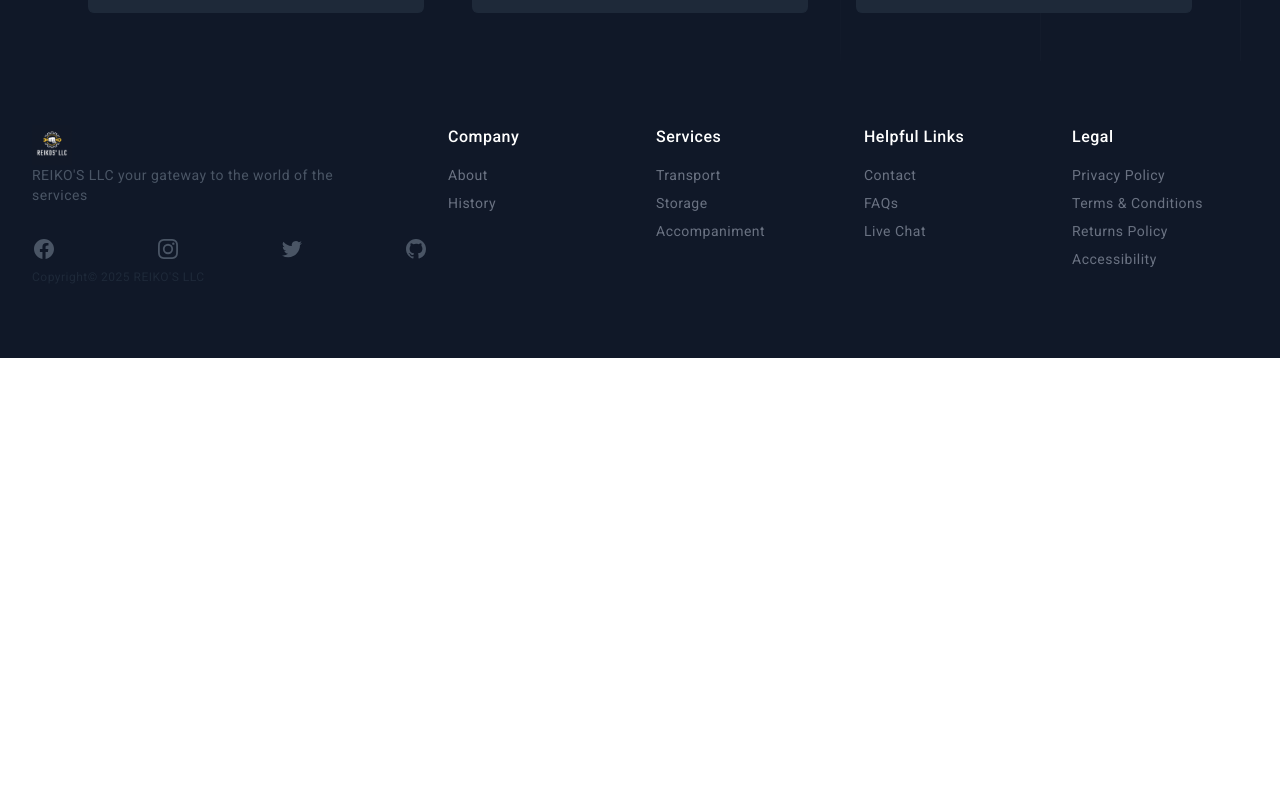
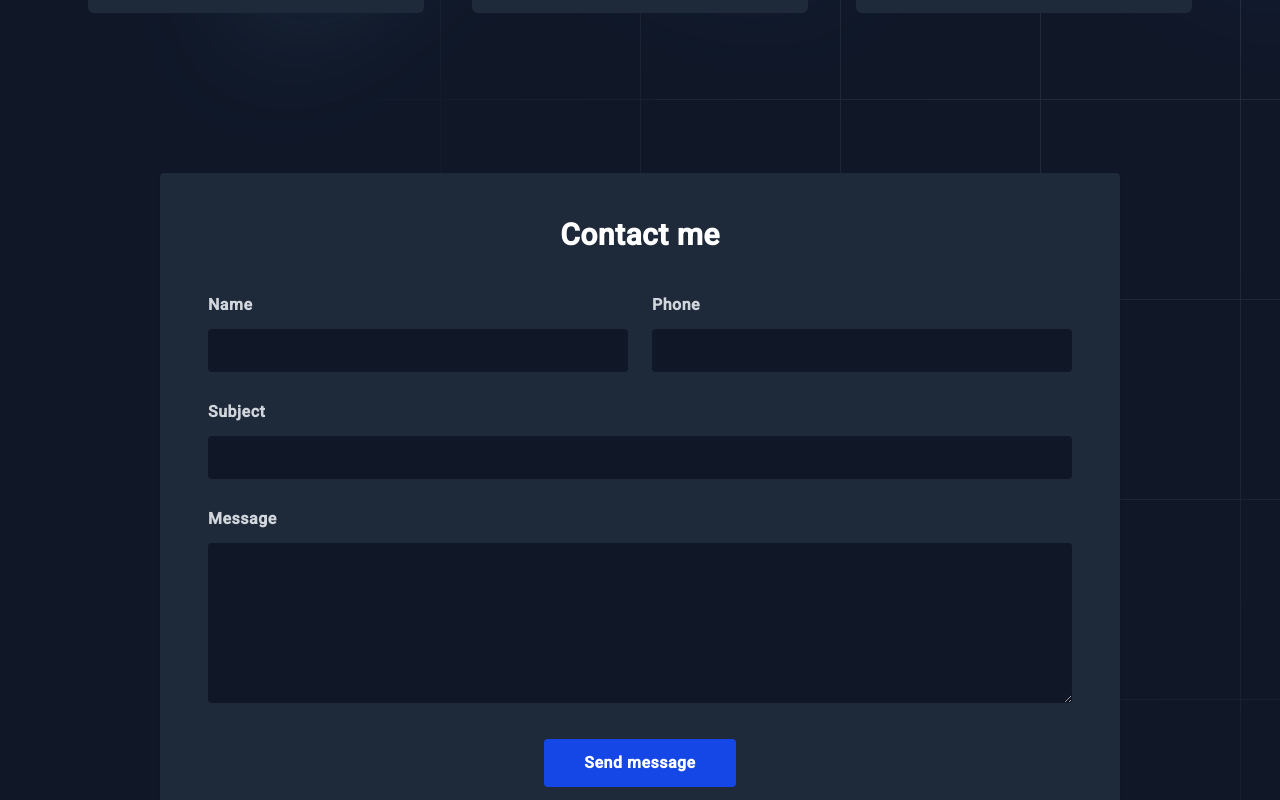
Before and after one commit to yclicourt/reiko-llc-frontend, an Angular app: page / in a window 1280 px wide. Shown: the part 1500-2300 px from the top of the page. Before the commit the page ends 1858 px from the top, so only its background shows below. Built offline with nearby package versions, Linux system fonts and the light colour scheme.

Commit message:
add: Add contact components to home page

```diff
--- /dev/null
+++ b/src/app/components/contact/contact.component.html
@@ -0,0 +1,88 @@
+<!-- component -->
+<div class="w-full h-screen mt-100" id="contact">
+  <svg
+    class="absolute inset-0 -z-10 h-full w-full stroke-white/10 [mask-image:radial-gradient(100%_100%_at_top_right,white,transparent)]"
+    aria-hidden="true"
+  >
+    <defs>
+      <pattern
+        id="983e3e4c-de6d-4c3f-8d64-b9761d1534cc"
+        width="200"
+        height="200"
+        x="50%"
+        y="-1"
+        patternUnits="userSpaceOnUse"
+      >
+        <path d="M.5 200V.5H200" fill="none" />
+      </pattern>
+    </defs>
+    <svg x="50%" y="-1" class="overflow-visible fill-gray-800/20">
+      <path
+        d="M-200 0h201v201h-201Z M600 0h201v201h-201Z M-400 600h201v201h-201Z M200 800h201v201h-201Z"
+        stroke-width="0"
+      />
+    </svg>
+    <rect
+      width="100%"
+      height="100%"
+      stroke-width="0"
+      fill="url(#983e3e4c-de6d-4c3f-8d64-b9761d1534cc)"
+    />
+  </svg>
+  <div class="max-w-5xl mx-auto px-6 sm:px-6 lg:px-8 mb-12">
+    <div class="bg-gray-800 w-full shadow rounded p-8 sm:p-12 -mt-72">
+      <p class="text-3xl font-bold leading-7 text-center text-white">
+        Contact me
+      </p>
+      <form action="" method="post">
+        <div class="md:flex items-center mt-12">
+          <div class="w-full md:w-1/2 flex flex-col">
+            <label class="font-semibold leading-none text-gray-300">Name</label>
+            <input
+              type="text"
+              class="leading-none text-gray-50 p-3 focus:outline-none focus:border-blue-700 mt-4 border-0 bg-gray-900 rounded"
+            />
+          </div>
+          <div class="w-full md:w-1/2 flex flex-col md:ml-6 md:mt-0 mt-4">
+            <label class="font-semibold leading-none text-gray-300"
+              >Phone</label
+            >
+            <input
+              type="email"
+              class="leading-none text-gray-50 p-3 focus:outline-none focus:border-blue-700 mt-4 border-0 bg-gray-900 rounded"
+            />
+          </div>
+        </div>
+        <div class="md:flex items-center mt-8">
+          <div class="w-full flex flex-col">
+            <label class="font-semibold leading-none text-gray-300"
+              >Subject</label
+            >
+            <input
+              type="text"
+              class="leading-none text-gray-50 p-3 focus:outline-none focus:border-blue-700 mt-4 border-0 bg-gray-900 rounded"
+            />
+          </div>
+        </div>
+        <div>
+          <div class="w-full flex flex-col mt-8">
+            <label class="font-semibold leading-none text-gray-300"
+              >Message</label
+            >
+            <textarea
+              type="text"
+              class="h-40 text-base leading-none text-gray-50 p-3 focus:outline-none focus:border-blue-700 mt-4 bg-gray-900 border-0 rounded"
+            ></textarea>
+          </div>
+        </div>
+        <div class="flex items-center justify-center w-full">
+          <button
+            class="mt-9 font-semibold leading-none text-white py-4 px-10 bg-blue-700 rounded hover:bg-blue-600 focus:ring-2 focus:ring-offset-2 focus:ring-blue-700 focus:outline-none"
+          >
+            Send message
+          </button>
+        </div>
+      </form>
+    </div>
+  </div>
+</div>
--- a/src/app/pages/home/home.component.html
+++ b/src/app/pages/home/home.component.html
@@ -79,7 +79,7 @@
           </p>
           <div class="mt-10 flex items-center gap-x-6">
             <a
-              href="#"
+              href="#contact"
               class="rounded-md bg-gray-700 px-3.5 py-2.5 text-sm font-semibold text-white shadow-sm hover:bg-gray-500 focus-visible:outline focus-visible:outline-2 focus-visible:outline-offset-2 focus-visible:outline-indigo-400"
               >Contact us</a
             >
@@ -103,7 +103,7 @@
         <app-services-component />
       </section>
       <section>
-
+        <app-contact/>
       </section>
       <button
       *ngIf="showScrollButton"
--- a/src/app/pages/home/home.component.ts
+++ b/src/app/pages/home/home.component.ts
@@ -2,11 +2,12 @@ import { CommonModule } from '@angular/common';
 import { Component,HostListener } from '@angular/core';
 import { ServicesComponentComponent } from '@components/services-component/services-component.component';
 import { FooterComponent } from "@shared/common/footer/footer.component";
+import { ContactComponent } from "@components/contact/contact.component";
 
 @Component({
   selector: 'app-home',
   standalone: true,
-  imports: [ServicesComponentComponent, CommonModule, FooterComponent],
+  imports: [ServicesComponentComponent, CommonModule, FooterComponent, ContactComponent],
   templateUrl: './home.component.html',
   styleUrl: './home.component.css',
 })
--- a/src/app/shared/common/footer/footer.component.html
+++ b/src/app/shared/common/footer/footer.component.html
@@ -2,7 +2,7 @@
   <div class="max-w-screen-xl px-4 py-16 mx-auto sm:px-6 lg:px-8">
     <div class="grid grid-cols-1 gap-8 lg:grid-cols-3">
       <div>
-        <img src="/logo.png" class="mr-5 h-30 sm:h-10" alt="logo" />
+        <img src="/logo.png" class="mr-5 h-40 sm:h-20 sm:w-20" alt="logo" />
         <p class="max-w-xs mt-4 text-sm text-gray-600">
           REIKO'S LLC your gateway to the world of the services
         </p>
@@ -71,7 +71,7 @@
         class="grid grid-cols-1 gap-8 lg:col-span-2 sm:grid-cols-2 lg:grid-cols-4"
       >
         <div>
-          <p class="font-medium text-white">Company</p>
+          <p class="font-medium text-white">Reikos'LLC</p>
           <nav class="flex flex-col mt-4 space-y-2 text-sm text-gray-500">
             <a class="hover:opacity-75" href> About </a>
             <a class="hover:opacity-75" href> History </a>
@@ -104,6 +104,6 @@
         </div>
       </div>
     </div>
-    <p class="mt-8 text-xs text-gray-800">Copyright© 2025 REIKO'S LLC</p>
+    <p class="mt-8 text-xs text-gray-600">Copyright© 2025 REIKO'S LLC</p>
   </div>
 </footer>
```
Also changed, not shown: src/app/components/contact/contact.component.ts (added, +12 -0 lines), src/app/components/contact/contact.component.css (added), 1 other file (tests, documents, lock files or other folders).
